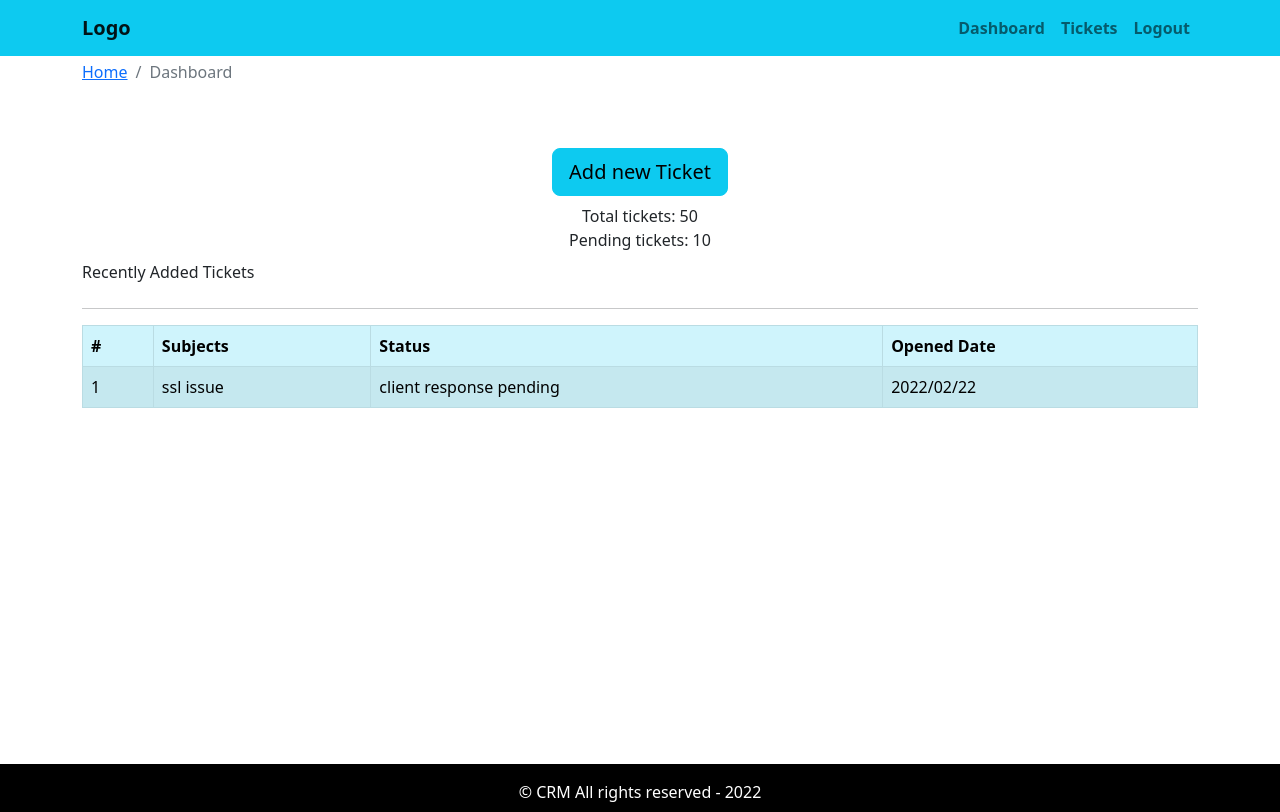
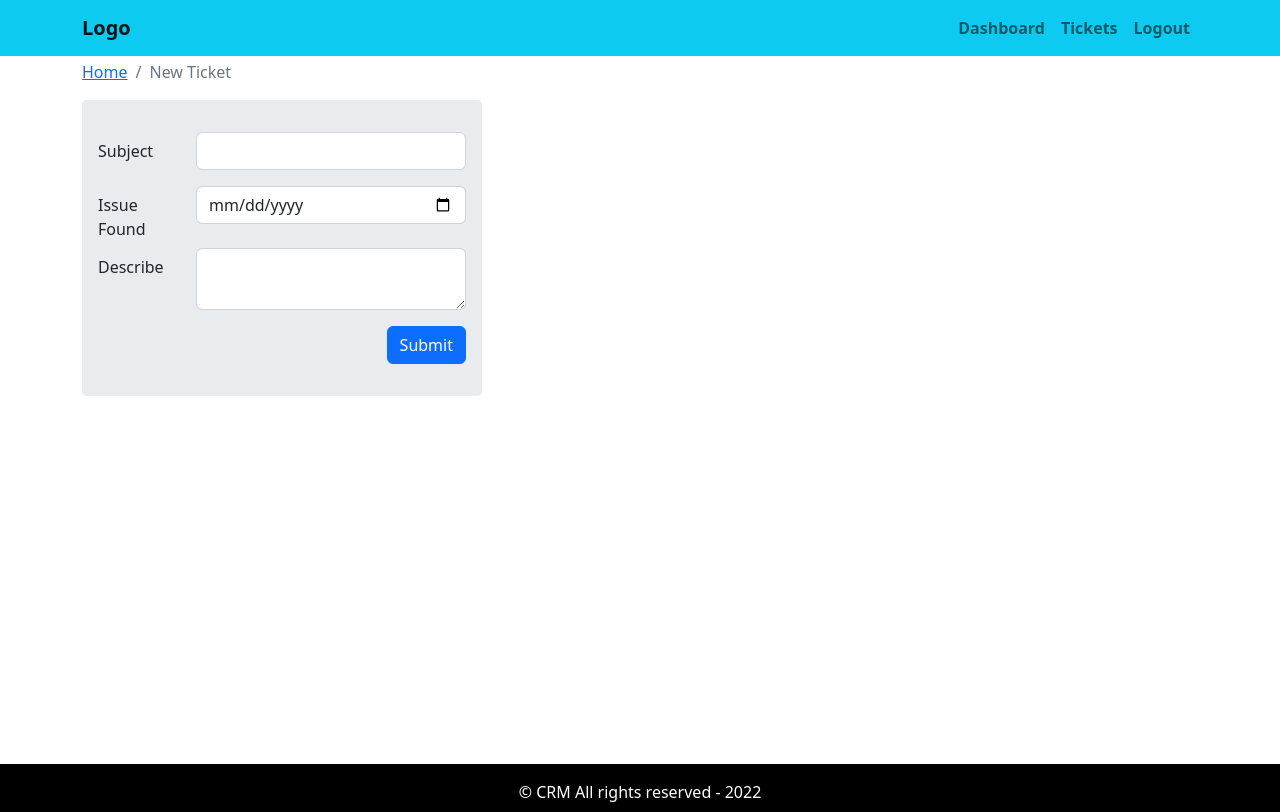
Before and after one commit to krishnashrestha47/frontend-crm, a React (Create React App) app: page / in a window 1280 px wide. Built offline with nearby package versions, Linux system fonts and the light colour scheme.

Commit message:
add ticket form created

```diff
--- a/src/App.js
+++ b/src/App.js
@@ -3,12 +3,14 @@ import "./App.css";
 import DefaultLayout from "./layout/DefaultLayout";
 import DashboardPage from "./pages/dashboard/DashboardPage";
 import { EntryPage } from "./pages/entry-page/EntryPage";
+import { AddTicketPage } from "./pages/new-ticket/AddTicketPage";
 
 const App = () => {
   return (
     <div>
       <DefaultLayout>
-        <DashboardPage />
+        {/* <DashboardPage /> */}
+        <AddTicketPage />
         {/* <EntryPage /> */}
         <ToastContainer />
       </DefaultLayout>
--- /dev/null
+++ b/src/components/add-ticket-form/AddTicketFormComp.js
@@ -0,0 +1,59 @@
+import React from "react";
+import { Button, Col, Form, Row } from "react-bootstrap";
+
+const handleOnChange = () => {};
+const handleOnSubmit = () => {};
+
+export const AddTicketFormComp = () => {
+  return (
+    <div className="jumbotron">
+      <Form onSubmit={handleOnSubmit}>
+        <Form.Group as={Row} className="mb-3">
+          <Form.Label column sm={3}>
+            Subject
+          </Form.Label>
+          <Col sm={9}>
+            <Form.Control
+              type="text"
+              onChange={handleOnChange}
+              name="subject"
+              required
+            />
+          </Col>
+        </Form.Group>
+
+        <Form.Group as={Row}>
+          <Form.Label column sm={3}>
+            Issue Found
+          </Form.Label>
+          <Col sm={9}>
+            <Form.Control
+              type="date"
+              onChange={handleOnChange}
+              name="issueDate"
+              required
+            />
+          </Col>
+        </Form.Group>
+        <Form.Group as={Row}>
+          <Form.Label column sm={3}>
+            Describe
+          </Form.Label>
+          <Col sm={9}>
+            <Form.Control
+              as="textarea"
+              onChange={handleOnChange}
+              name="details"
+              required
+            />
+          </Col>
+        </Form.Group>
+        <div className="text-end mt-3">
+          <Button variant="primary" type="submit">
+            Submit
+          </Button>
+        </div>
+      </Form>
+    </div>
+  );
+};
--- /dev/null
+++ b/src/pages/new-ticket/AddTicketPage.js
@@ -0,0 +1,21 @@
+import React from "react";
+import { Col, Container, Row } from "react-bootstrap";
+import { AddTicketFormComp } from "../../components/add-ticket-form/AddTicketFormComp";
+import { BreadcrumbComp } from "../../components/breadcrumb/BreadcrumbComp";
+
+export const AddTicketPage = () => {
+  return (
+    <Container>
+      <Row>
+        <Col>
+          <BreadcrumbComp page="New Ticket" />
+        </Col>
+      </Row>
+      <Row>
+        <Col>
+          <AddTicketFormComp />
+        </Col>
+      </Row>
+    </Container>
+  );
+};
```
